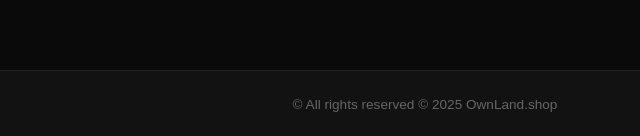
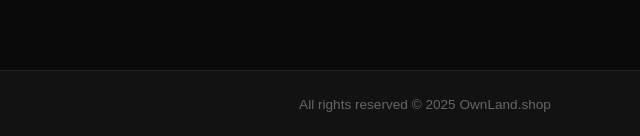
Before and after one commit to themochalabs/ownland, a plain HTML site: page index.html in a window 1280 px wide. Shown: the part 2213-2349 px from the top of the page, 215-855 px from the left. Drawn offline with Linux system fonts and the light colour scheme.

Commit message:
Update index.html

```diff
--- a/index.html
+++ b/index.html
@@ -45,7 +45,7 @@
   </a>
 
   <footer>
-    &copy; All rights reserved &copy; 2025 OwnLand.shop
+     All rights reserved &copy; 2025 OwnLand.shop
   </footer>
 
   <!-- JavaScript file to load JSON data and render listings -->
```
